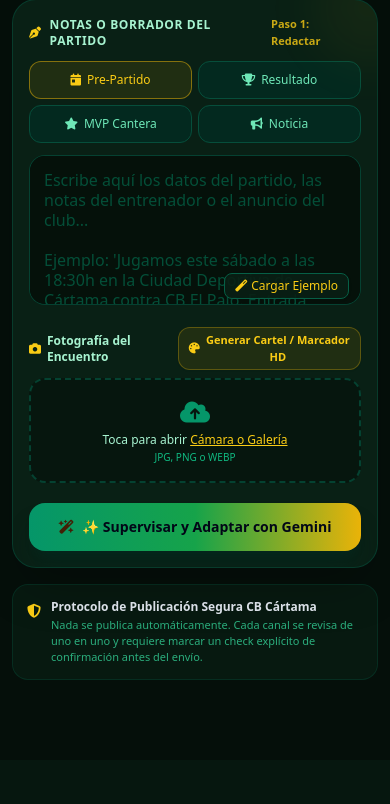
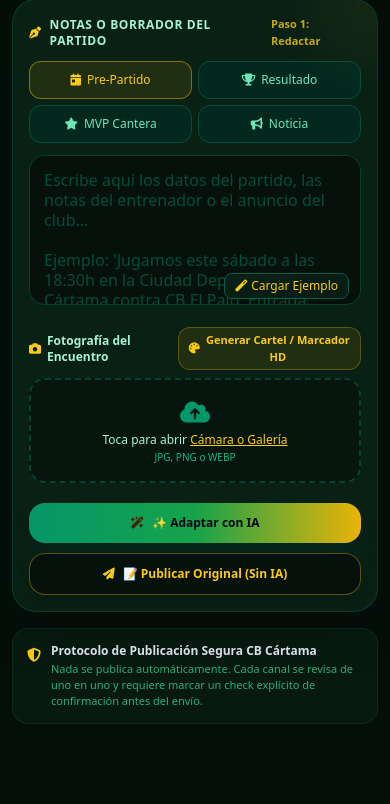
Before and after one commit to IsDaMa/RedesSociales, a Flask app: page / in a window 390 px wide. Shown: the part 123-927 px from the top of the page. Before the commit the page ends 803 px from the top, so only its background shows below. Run offline with Flask 3, Linux system fonts and the light colour scheme; the visitor is signed in with stand-in values (Sample User, id 1); some libraries are stand-ins or nearby versions.

Commit message:
feat: add button to publish original raw text without AI modifications

```diff
--- a/templates/index.html
+++ b/templates/index.html
@@ -206,12 +206,20 @@
           </div>
         </div>
 
-        <!-- BOTÓN PRINCIPAL: SUPERVISAR CON GEMINI -->
-        <button id="btnSupervisar" onclick="supervisarConGemini()"
-          class="mt-5 w-full bg-gradient-to-r from-emerald-600 via-green-600 to-yellow-500 hover:from-emerald-500 hover:to-yellow-400 text-slate-950 font-black py-3.5 px-4 rounded-2xl shadow-xl shadow-emerald-950/40 transition transform active:scale-[0.98] flex items-center justify-center gap-2 text-sm sm:text-base">
-          <i class="fas fa-wand-magic-sparkles text-yellow-950"></i>
-          <span>✨ Supervisar y Adaptar con Gemini</span>
-        </button>
+        <!-- BOTONES DE ACCIÓN: CON IA VS DIRECTO ORIGINAL -->
+        <div class="mt-5 grid grid-cols-1 sm:grid-cols-2 gap-2.5">
+          <button id="btnSupervisar" onclick="supervisarConGemini()"
+            class="w-full bg-gradient-to-r from-emerald-600 via-green-600 to-yellow-500 hover:opacity-95 text-slate-950 font-black py-3 px-3 rounded-2xl shadow-xl shadow-emerald-950/40 transition transform active:scale-[0.98] flex items-center justify-center gap-2 text-xs sm:text-sm">
+            <i class="fas fa-wand-magic-sparkles text-yellow-950"></i>
+            <span>✨ Adaptar con IA</span>
+          </button>
+
+          <button id="btnTextoDirecto" onclick="usarTextoOriginalDirecto()"
+            class="w-full bg-[#05110a] hover:bg-emerald-950/80 text-yellow-400 border border-yellow-500/40 hover:border-yellow-400 font-black py-3 px-3 rounded-2xl shadow-lg transition transform active:scale-[0.98] flex items-center justify-center gap-2 text-xs sm:text-sm">
+            <i class="fas fa-paper-plane text-yellow-400"></i>
+            <span>📝 Publicar Original (Sin IA)</span>
+          </button>
+        </div>
 
       </div>
 
@@ -895,6 +903,52 @@
       });
     }
 
+    function usarTextoOriginalDirecto() {
+      const texto = document.getElementById('textoBase').value.trim();
+      if (!texto) {
+        alert('Por favor escribe algún texto o notas del entrenador en el recuadro.');
+        return;
+      }
+
+      // Volcar exactamente el texto original del entrenador sin modificar nada
+      datosGenerados = {
+        x: texto.length > 280 ? texto.substring(0, 277) + '...' : texto,
+        instagram: texto,
+        facebook: texto,
+        whatsapp: texto,
+        tiktok: {
+          copy: texto,
+          audio: "Sonido oficial",
+          hook: texto.substring(0, 60),
+          guion: [
+            { tiempo: "0-3s", visual: "Vídeo o foto del encuentro", locucion: texto.substring(0, 50) },
+            { tiempo: "3-15s", visual: "Jugadas destacadas", locucion: texto.substring(50, 150) || texto },
+            { tiempo: "15-25s", visual: "Celebración y banquillo", locucion: texto.substring(150, 250) || texto },
+            { tiempo: "25-30s", visual: "Escudo CB Cártama", locucion: "¡Vamos Cártama!" }
+          ]
+        },
+        web: {
+          titulo: texto.substring(0, 80),
+          cuerpo: texto
+        }
+      };
+
+      volcarDatosEnPantalla(datosGenerados);
+
+      // Desmarcar todos los checks de seguridad para requerir aprobación previa
+      ['x', 'instagram', 'facebook', 'whatsapp', 'tiktok', 'web'].forEach(p => {
+        const cb = document.getElementById(`checkSeguridad_${p}`);
+        if (cb) { cb.checked = false; toggleBotonPublicar(p); }
+      });
+
+      registrarAccionEnServidor('TEXTO_ORIGINAL', `Cargado texto original del entrenador sin IA (${texto.substring(0, 60)}...)`);
+      mostrarToast('📝 ¡Texto original del entrenador preparado para publicar!');
+
+      if (window.innerWidth < 1024) {
+        setMobileView('preview');
+      }
+    }
+
     function volcarDatosEnPantalla(d) {
       if (d.x) {
         document.getElementById('preview-x-text').innerText = d.x;
```
